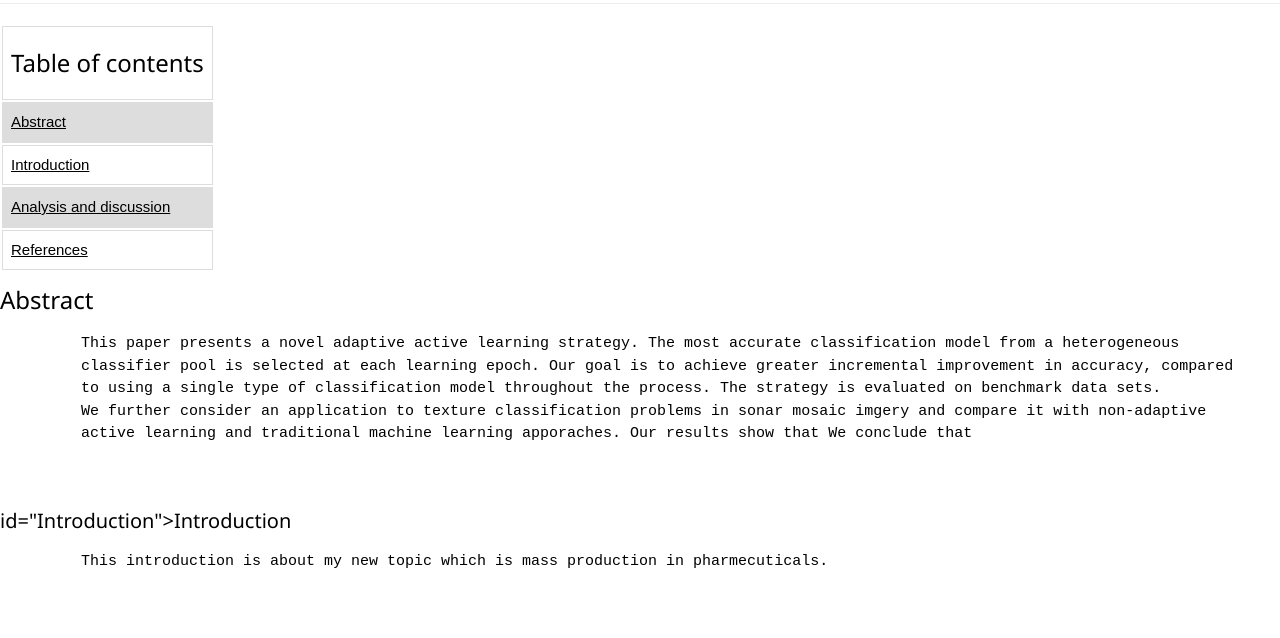
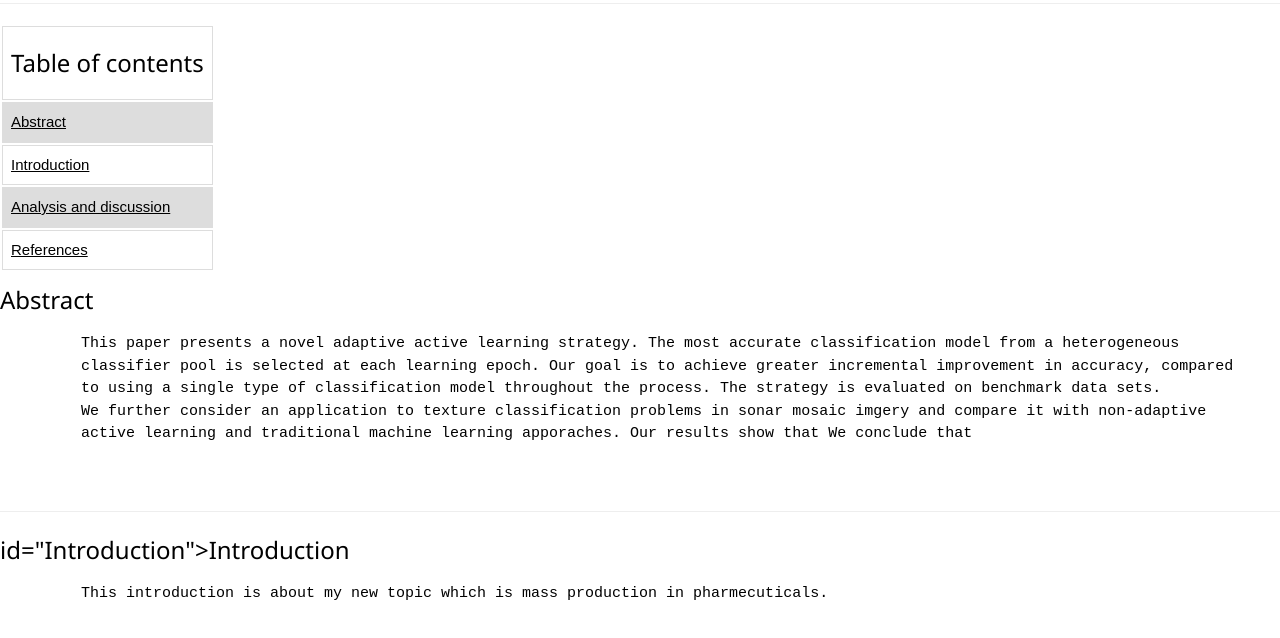
Before and after one commit to FEPSFY6874621/FY6874621, a plain HTML site: page index.html in a window 1280 px wide. Shown: the part 522-1160 px from the top of the page. Before the commit the page ends 1133 px from the top, so only its background shows below. Drawn offline with nearby package versions, Linux system fonts and the light colour scheme.

Commit message:
Update index.html

```diff
--- a/index.html
+++ b/index.html
@@ -77,7 +77,9 @@
          active learning and traditional machine learning apporaches. Our results show that We conclude that
 
       </pre>
-   <h4> id="Introduction">Introduction</h4>
+   <hr>
+
+   <h3> id="Introduction">Introduction</h3>
    <p class="ex1">
       <pre>
          This introduction is about my new topic which is mass production in pharmecuticals.
```
